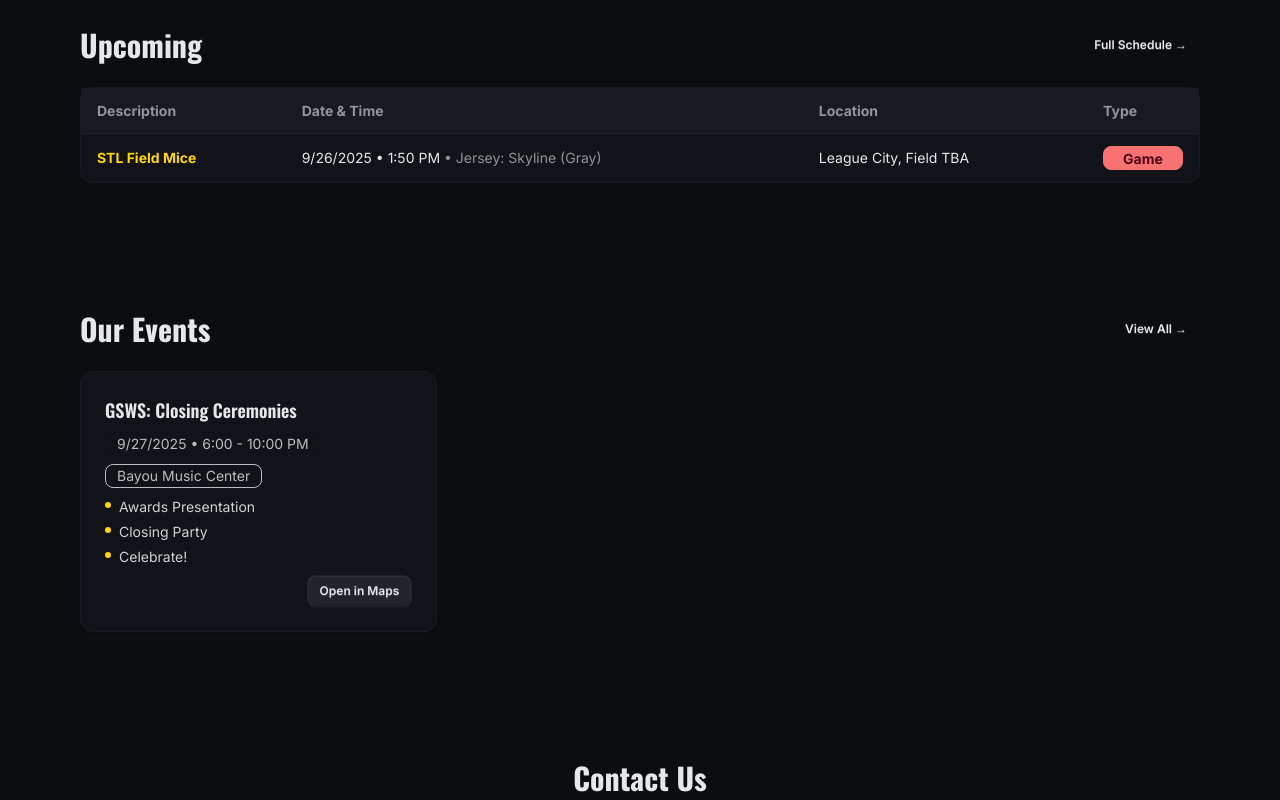
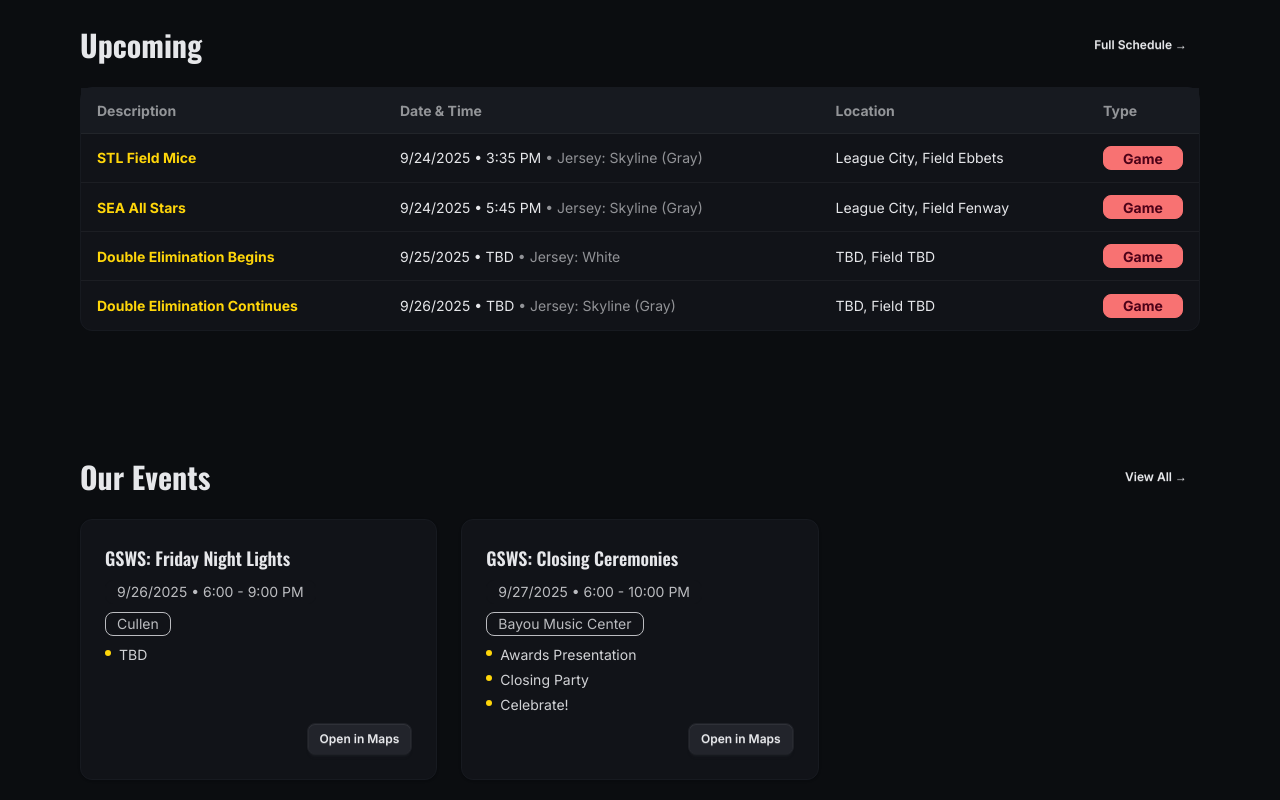
Before and after one commit to jdhawks2132/tk-next, a Next.js app: page / in a window 1280 px wide. Shown: the part 2160-2960 px from the top of the page. Built offline with nearby package versions, Linux system fonts and the light colour scheme.

Commit message:
Revert "schedule 9.25"
This reverts commit 9ea5c46ce9e35fd50a522ea80b09d7fc879bb8d1.

```diff
--- a/src/data/events.ts
+++ b/src/data/events.ts
@@ -1,6 +1,15 @@
 import type { EventItem } from '@/types/event';
 
 export const events: EventItem[] = [
+	{
+		id: 4,
+		title: 'GSWS: Friday Night Lights',
+		info: ['TBD'],
+		location: 'Cullen',
+		googleMapsLink: 'https://maps.app.goo.gl/7CXFqQxjyVotGida8',
+		date: '9/26/2025',
+		time: '6:00 - 9:00 PM',
+	},
 	{
 		id: 5,
 		title: 'GSWS: Closing Ceremonies',
--- a/src/data/schedules.ts
+++ b/src/data/schedules.ts
@@ -4,13 +4,49 @@ export const schedules: ScheduleItem[] = [
 	{
 		id: 3,
 		description: 'STL Field Mice',
-		field: 'TBA',
+		field: 'Ebbets',
 		location: 'League City',
 		jersey: 'Skyline (Gray)',
 		googleMapsLink: 'https://maps.app.goo.gl/26ZzoGp5xMzixBTR9',
 		imageUrl: '/images/gsws-2025-logo.jpg',
+		date: '9/24/2025',
+		time: '3:35 PM',
+		isGame: true,
+	},
+	{
+		id: 4,
+		description: 'SEA All Stars',
+		field: 'Fenway',
+		location: 'League City',
+		jersey: 'Skyline (Gray)',
+		googleMapsLink: 'https://maps.app.goo.gl/26ZzoGp5xMzixBTR9',
+		imageUrl: '/images/gsws-2025-logo.jpg',
+		date: '9/24/2025',
+		time: '5:45 PM',
+		isGame: true,
+	},
+	{
+		id: 11,
+		description: 'Double Elimination Begins',
+		field: 'TBD',
+		location: 'TBD',
+		jersey: 'White',
+		googleMapsLink: '#',
+		imageUrl: '/images/gsws-2025-logo.jpg',
+		date: '9/25/2025',
+		time: 'TBD',
+		isGame: true,
+	},
+	{
+		id: 12,
+		description: 'Double Elimination Continues',
+		field: 'TBD',
+		location: 'TBD',
+		jersey: 'Skyline (Gray)',
+		googleMapsLink: '#',
+		imageUrl: '/images/gsws-2025-logo.jpg',
 		date: '9/26/2025',
-		time: '1:50 PM',
+		time: 'TBD',
 		isGame: true,
-	}
+	},
 ];
```
